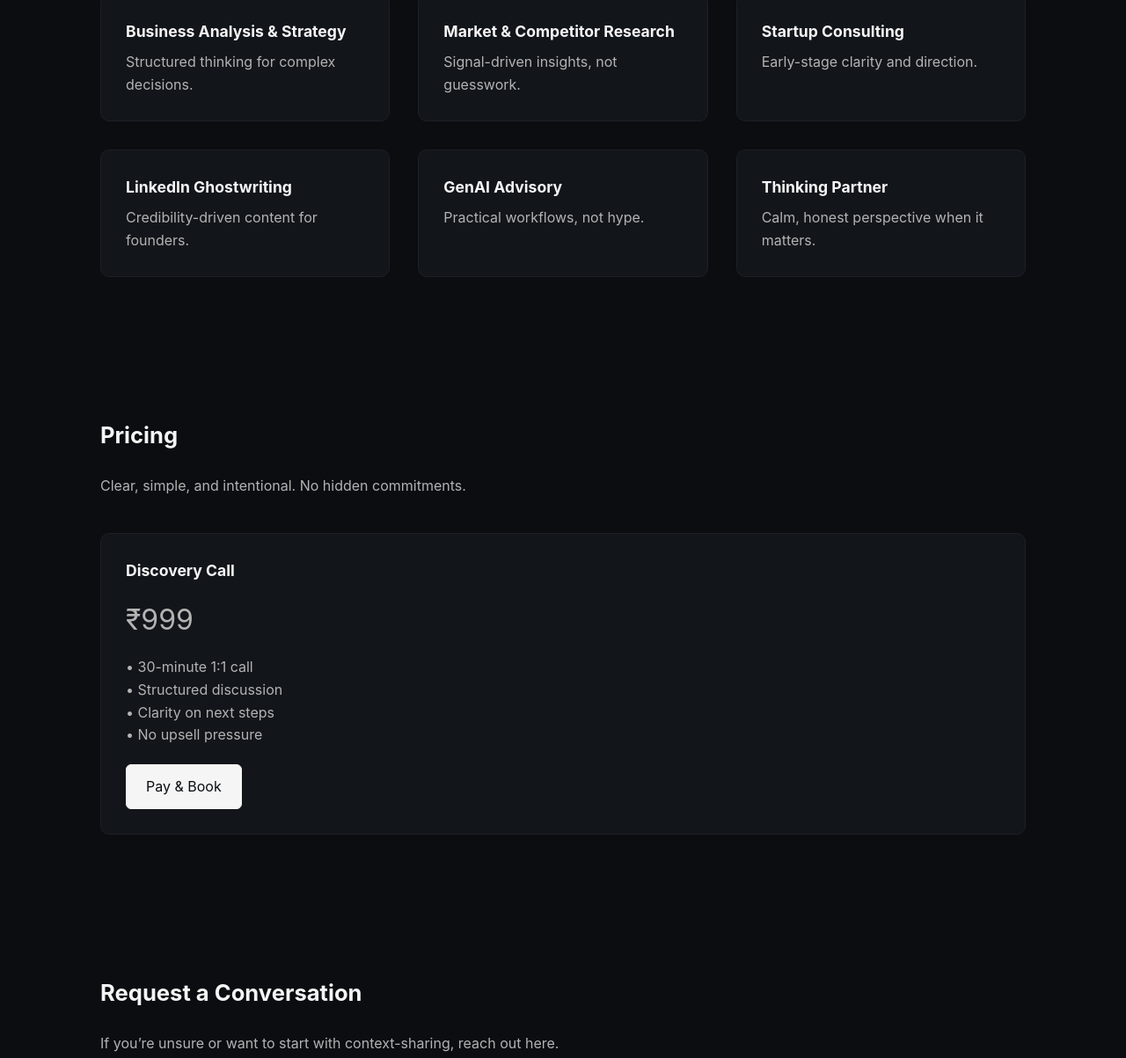
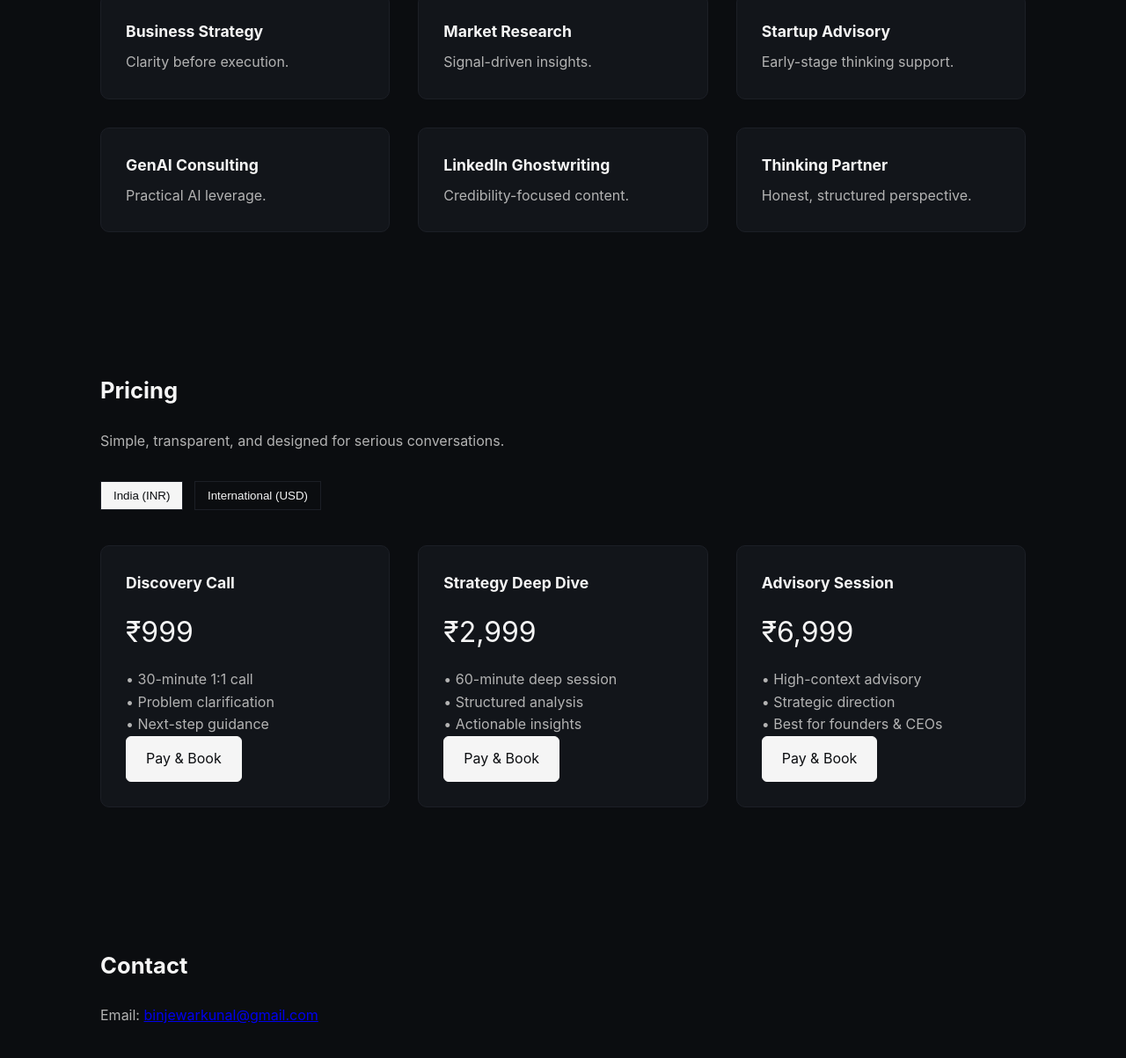
Before and after one commit to Binjewarkunal/PersonalBranding, a plain HTML site: page index.html in a window 1280 px wide. Shown: the part 765-1968 px from the top of the page at 88% size. Drawn offline with Linux system fonts and the light colour scheme.

Commit message:
Update index.html

```diff
--- a/index.html
+++ b/index.html
@@ -3,44 +3,69 @@
 <head>
   <meta charset="UTF-8" />
   <meta name="viewport" content="width=device-width, initial-scale=1.0"/>
-  <title>Kunal Binjewar — Strategy, Analysis & Clarity</title>
-  <meta name="description" content="Strategy, business analysis, GenAI, and advisory support for founders and professionals."/>
+  <title>Kunal Binjewar — Strategy, Analysis & Advisory</title>
+  <meta name="description" content="Consulting, strategy, GenAI, and advisory support for founders and professionals."/>
 
   <style>
     :root {
-      --bg:#0b0d10; --fg:#f5f5f5; --muted:#b3b3b3;
-      --accent:#7a7f87; --card:#12151a; --border:#1c1f26;
+      --bg:#0b0d10;
+      --fg:#f5f5f5;
+      --muted:#b3b3b3;
+      --accent:#7a7f87;
+      --card:#12151a;
+      --border:#1c1f26;
     }
 
     * { box-sizing:border-box; margin:0; padding:0; }
 
     body {
       font-family:-apple-system,BlinkMacSystemFont,"Segoe UI",Roboto,Inter,Arial;
-      background:var(--bg); color:var(--fg); line-height:1.6;
+      background:var(--bg);
+      color:var(--fg);
+      line-height:1.6;
     }
 
-    .container { max-width:1100px; margin:auto; padding:80px 24px; }
+    .container {
+      max-width:1100px;
+      margin:auto;
+      padding:80px 24px;
+    }
+
     header { padding:120px 0; }
 
-    h1 { font-size:clamp(2.2rem,4vw,3.2rem); max-width:760px; }
+    h1 {
+      font-size:clamp(2.2rem,4vw,3.2rem);
+      max-width:760px;
+    }
+
     h2 { font-size:1.6rem; margin-bottom:24px; }
     h3 { font-size:1.1rem; margin-bottom:8px; }
 
     p { color:var(--muted); max-width:760px; }
 
+    section { margin-bottom:120px; }
+
     .btn {
-      display:inline-block; padding:12px 22px; border-radius:6px;
-      border:1px solid var(--accent); color:var(--fg);
-      text-decoration:none; transition:.2s;
+      display:inline-block;
+      padding:12px 22px;
+      border-radius:6px;
+      border:1px solid var(--accent);
+      color:var(--fg);
+      text-decoration:none;
+      transition:.2s;
     }
-    .btn.primary { background:var(--fg); color:var(--bg); border-color:var(--fg); }
+
+    .btn.primary {
+      background:var(--fg);
+      color:var(--bg);
+      border-color:var(--fg);
+    }
+
     .btn:hover { transform:translateY(-1px); }
-
-    section { margin-bottom:120px; }
 
     .grid {
       display:grid;
-      grid-template-columns:repeat(auto-fit,minmax(260px,1fr));
+      grid-template-columns:repeat(auto-fit,minmax(280px,1fr));
       gap:32px;
       margin-top:40px;
     }
@@ -52,7 +77,33 @@
       padding:28px;
     }
 
-    footer { border-top:1px solid var(--border); padding:60px 24px; }
+    .price {
+      font-size:2rem;
+      margin:16px 0;
+    }
+
+    .currency-toggle {
+      margin:32px 0;
+    }
+
+    .currency-toggle button {
+      background:none;
+      border:1px solid var(--border);
+      color:var(--fg);
+      padding:8px 14px;
+      margin-right:8px;
+      cursor:pointer;
+    }
+
+    .currency-toggle button.active {
+      background:var(--fg);
+      color:var(--bg);
+    }
+
+    footer {
+      border-top:1px solid var(--border);
+      padding:60px 24px;
+    }
   </style>
 </head>
 
@@ -60,63 +111,116 @@
 
 <header class="container">
   <h1>I help founders and professionals think clearly, decide better, and grow with intent.</h1>
-  <p>Strategy, business analysis, GenAI, and advisory support — focused on clarity and outcomes.</p>
+  <p>Strategy, business analysis, GenAI, and advisory support — delivered with clarity.</p>
 
   <div style="margin-top:32px;">
-    <a href="#pricing" class="btn primary">Pay & Book</a>
-    <a href="#contact" class="btn">Request Conversation</a>
+    <a href="#pricing" class="btn primary">View Pricing</a>
+    <a href="#contact" class="btn">Contact</a>
   </div>
 </header>
 
 <section class="container">
   <h2>What I Do</h2>
   <div class="grid">
-    <div class="card"><h3>Business Analysis & Strategy</h3><p>Structured thinking for complex decisions.</p></div>
-    <div class="card"><h3>Market & Competitor Research</h3><p>Signal-driven insights, not guesswork.</p></div>
-    <div class="card"><h3>Startup Consulting</h3><p>Early-stage clarity and direction.</p></div>
-    <div class="card"><h3>LinkedIn Ghostwriting</h3><p>Credibility-driven content for founders.</p></div>
-    <div class="card"><h3>GenAI Advisory</h3><p>Practical workflows, not hype.</p></div>
-    <div class="card"><h3>Thinking Partner</h3><p>Calm, honest perspective when it matters.</p></div>
+    <div class="card"><h3>Business Strategy</h3><p>Clarity before execution.</p></div>
+    <div class="card"><h3>Market Research</h3><p>Signal-driven insights.</p></div>
+    <div class="card"><h3>Startup Advisory</h3><p>Early-stage thinking support.</p></div>
+    <div class="card"><h3>GenAI Consulting</h3><p>Practical AI leverage.</p></div>
+    <div class="card"><h3>LinkedIn Ghostwriting</h3><p>Credibility-focused content.</p></div>
+    <div class="card"><h3>Thinking Partner</h3><p>Honest, structured perspective.</p></div>
   </div>
 </section>
 
-<!-- 🔥 PRICING SECTION -->
+<!-- PRICING -->
 <section class="container" id="pricing">
   <h2>Pricing</h2>
-  <p>Clear, simple, and intentional. No hidden commitments.</p>
+  <p>Simple, transparent, and designed for serious conversations.</p>
+
+  <div class="currency-toggle">
+    <button class="active" onclick="setCurrency('inr')">India (INR)</button>
+    <button onclick="setCurrency('usd')">International (USD)</button>
+  </div>
 
   <div class="grid">
-    <div class="card">
+
+    <!-- DISCOVERY -->
+    <div class="card price-card" data-inr="₹999" data-usd="$25"
+         data-link-inr="https://rzp.io/i/YOUR_RAZORPAY_LINK_DISCOVERY"
+         data-link-usd="https://rzp.io/i/YOUR_RAZORPAY_LINK_DISCOVERY">
       <h3>Discovery Call</h3>
-      <p style="font-size:2rem; margin:16px 0;">₹999</p>
+      <div class="price">₹999</div>
       <p>
         • 30-minute 1:1 call<br>
-        • Structured discussion<br>
-        • Clarity on next steps<br>
-        • No upsell pressure
+        • Problem clarification<br>
+        • Next-step guidance
       </p>
+      <a href="#" class="btn primary pay-btn">Pay & Book</a>
+    </div>
 
-      <a href="https://rzp.io/i/YOUR_RAZORPAY_PAYMENT_LINK"
-         class="btn primary" style="margin-top:20px;">
-        Pay & Book
-      </a>
+    <!-- STRATEGY -->
+    <div class="card price-card" data-inr="₹2,999" data-usd="$75"
+         data-link-inr="https://rzp.io/i/YOUR_RAZORPAY_LINK_STRATEGY"
+         data-link-usd="https://rzp.io/i/YOUR_RAZORPAY_LINK_STRATEGY">
+      <h3>Strategy Deep Dive</h3>
+      <div class="price">₹2,999</div>
+      <p>
+        • 60-minute deep session<br>
+        • Structured analysis<br>
+        • Actionable insights
+      </p>
+      <a href="#" class="btn primary pay-btn">Pay & Book</a>
     </div>
+
+    <!-- ADVISORY -->
+    <div class="card price-card" data-inr="₹6,999" data-usd="$175"
+         data-link-inr="https://rzp.io/i/YOUR_RAZORPAY_LINK_ADVISORY"
+         data-link-usd="https://rzp.io/i/YOUR_RAZORPAY_LINK_ADVISORY">
+      <h3>Advisory Session</h3>
+      <div class="price">₹6,999</div>
+      <p>
+        • High-context advisory<br>
+        • Strategic direction<br>
+        • Best for founders & CEOs
+      </p>
+      <a href="#" class="btn primary pay-btn">Pay & Book</a>
+    </div>
+
   </div>
 </section>
 
-<!-- FREE CONTACT -->
 <section class="container" id="contact">
-  <h2>Request a Conversation</h2>
-  <p>If you’re unsure or want to start with context-sharing, reach out here.</p>
-
-  <p style="margin-top:16px;">
-    Email: <a href="mailto:binjewarkunal@gmail.com">binjewarkunal@gmail.com</a>
-  </p>
+  <h2>Contact</h2>
+  <p>Email: <a href="mailto:binjewarkunal@gmail.com">binjewarkunal@gmail.com</a></p>
 </section>
 
 <footer class="container">
   <p>© Kunal Binjewar</p>
 </footer>
 
+<script>
+  let currency = 'inr';
+
+  function setCurrency(type) {
+    currency = type;
+
+    document.querySelectorAll('.currency-toggle button')
+      .forEach(btn => btn.classList.remove('active'));
+
+    document.querySelector(
+      `.currency-toggle button[onclick="setCurrency('${type}')"]`
+    ).classList.add('active');
+
+    document.querySelectorAll('.price-card').forEach(card => {
+      card.querySelector('.price').innerText = card.dataset[type];
+      card.querySelector('.pay-btn').href = card.dataset['link-' + type];
+    });
+  }
+
+  // init buttons
+  document.querySelectorAll('.price-card').forEach(card => {
+    card.querySelector('.pay-btn').href = card.dataset.linkInr;
+  });
+</script>
+
 </body>
 </html>
```
